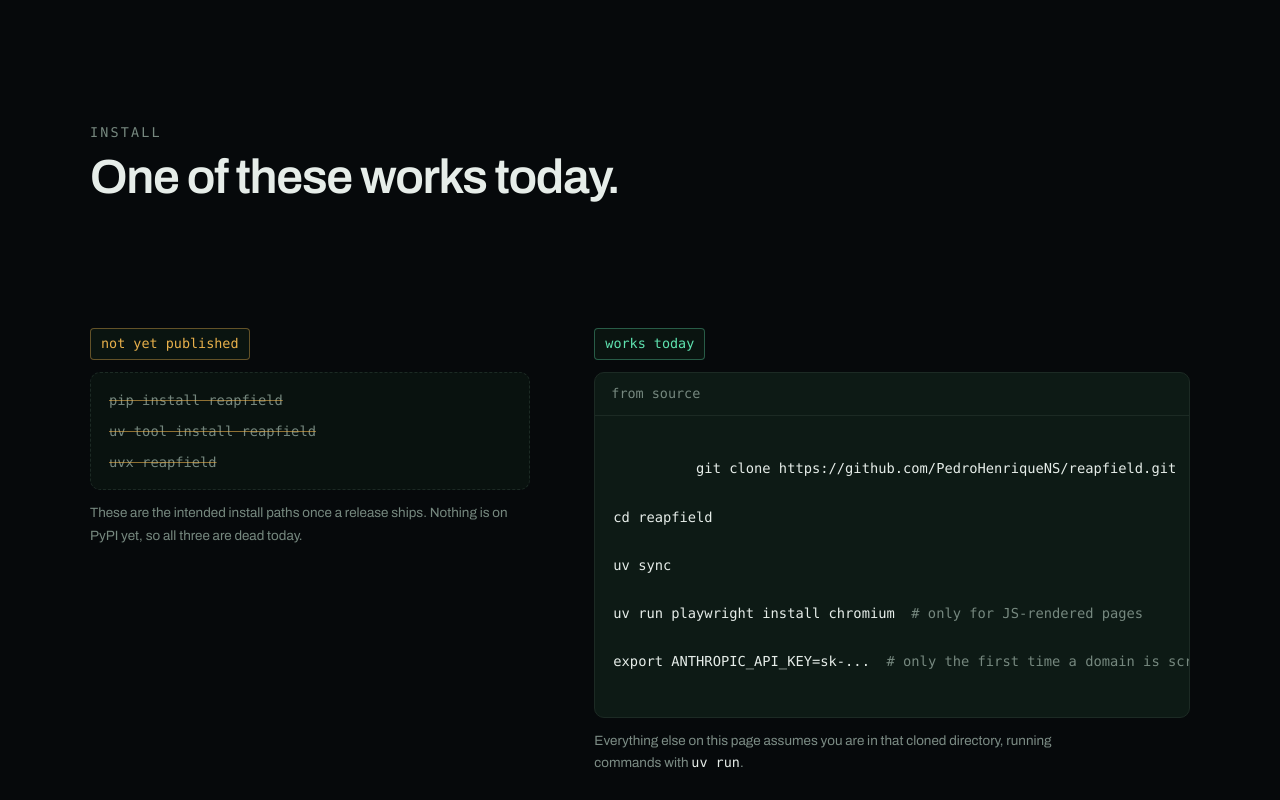
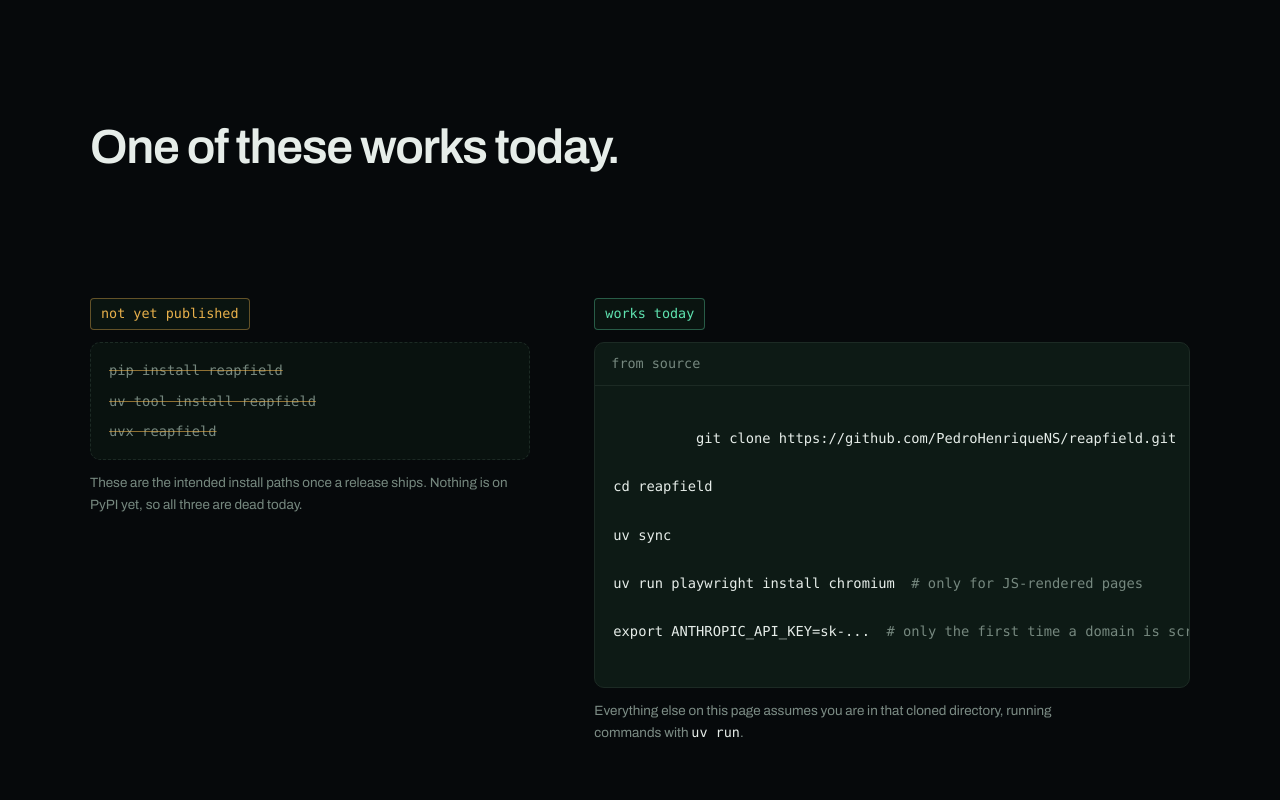
Before and after one commit to PedroHenriqueNS/reapfield, an Astro site in the folder site/: page / in a window 1280 px wide. Shown: the part 4240-5040 px from the top of the page. Built offline with nearby package versions, Linux system fonts and the light colour scheme; Astro itself is replaced by a stand-in of ours.

Commit message:
fix(site): clear two mechanical pre-flight failures
An em-dash survived in the page title. Titles are user-visible in the browser
tab, in search results and in the OG card, so the ban applies there as much as
to body copy. Replaced with a colon. Source and rendered output now contain
zero em-dashes and zero en-dashes.

Eyebrow placement broke the adjacency rule. Sections 3, 6 and 7 each carried
one, which is within the count budget for an eight-section page, but 6 and 7
are neighbours and an eyebrow forbids another in the next two sections.
Dropped the one on the install section: it was the most redundant of the
three, since the install commands sit directly beneath the headline and the
hero CTA that scrolls there is already labelled Install. Eyebrows are now on
sections 3 and 7, four apart.

Measured rather than assumed while checking: nav 67px against a cap of 80,
hero padding-top 67px against a cap of 96, headline 2 lines against a cap of
2, and the CTA bottom edge at 466px in a 900px viewport, so it is reachable
without scrolling. The terminal pair extends past the fold deliberately.

Re-verified: build exits 0, 8/8 gates, teardown 22 to 0, all six interactive
targets still clear 44x44.

```diff
--- a/site/src/components/06-Install.astro
+++ b/site/src/components/06-Install.astro
@@ -10,8 +10,15 @@ const UNRELEASED = [
 
 <section class="section" id="install">
   <div class="shell">
-    <p class="eyebrow" data-reveal>Install</p>
-    <h2 class="h-section mt-2" data-reveal>One of these works today.</h2>
+    {
+      /* No eyebrow here deliberately. Sections 3, 6 and 7 all carried one,
+         and 6 and 7 are adjacent, which breaks the rule that an eyebrow
+         forbids another in the next two sections. This one was the most
+         redundant of the three: the install commands sit directly beneath the
+         headline, and the hero CTA that scrolls here is already labelled
+         "Install". */
+    }
+    <h2 class="h-section" data-reveal>One of these works today.</h2>
 
     <!-- min-w-0 on the columns is load-bearing: grid items default to
          `min-width: auto`, so the nowrap install commands would otherwise
--- a/site/src/pages/index.astro
+++ b/site/src/pages/index.astro
@@ -11,7 +11,7 @@ import Manners from "../components/08-Manners.astro";
 ---
 
 <Base
-  title="reapfield — pay for the selector once, replay it forever"
+  title="reapfield: pay for the selector once, replay it forever"
   description="Give reapfield a URL and a plain-language field spec, get structured JSON back. It pays a language model once per field per domain to learn the CSS selectors, caches them, and replays them deterministically. Steady state is zero LLM calls."
 >
   <main id="main">
--- a/site/src/styles/app.css
+++ b/site/src/styles/app.css
@@ -1,7 +1,7 @@
 @import "tailwindcss";
 
 /* ---------------------------------------------------------------------------
-   reapfield — "field at dusk".
+   reapfield: "field at dusk".
 
    Utilities live in the markup. This file holds only two things: the theme
    tokens, and the component classes that would otherwise be the same long
```
